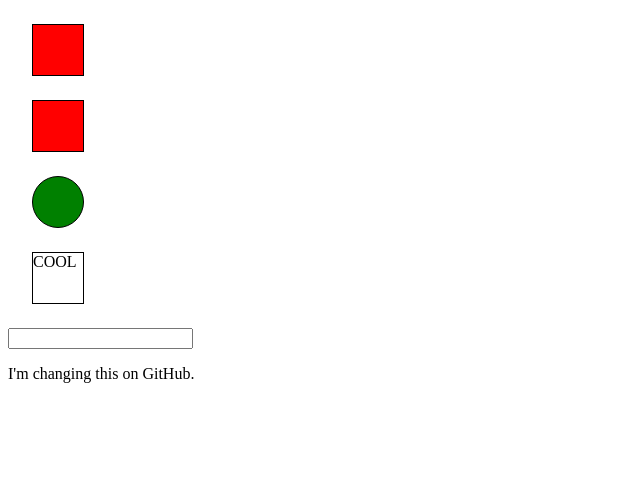
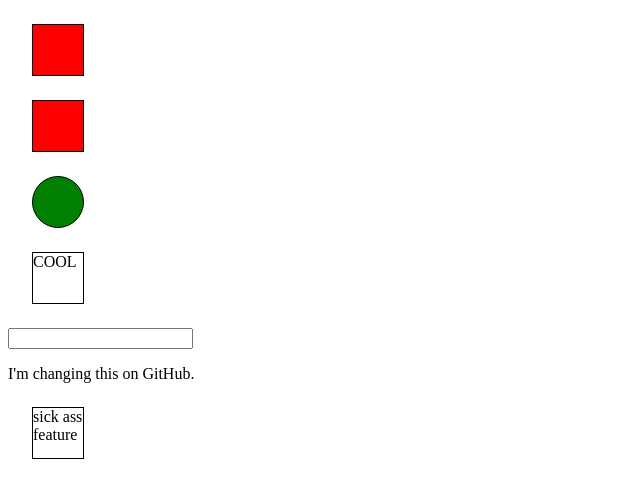
Before and after one commit to beccascronce/class_test, a plain HTML site: page index.html in a window 1280 px wide. Shown: the whole page, without its empty margins (0-640 px from the left). Drawn offline with nearby package versions, Linux system fonts and the light colour scheme.

Commit message:
another sick feature

```diff
--- a/index.html
+++ b/index.html
@@ -16,6 +16,9 @@
 	<p>I'm changing this on GitHub. </p>
 
 
+	<div> sick ass feature</div>
+
+
 <!-- 	<script src="height_to_centimeters.js"></script> -->
 <!-- 	<script src="imperial_to_metric_height.js"></script> -->
 	<script src="https://ajax.googleapis.com/ajax/libs/jquery/3.1.1/jquery.min.js"></script>
```
